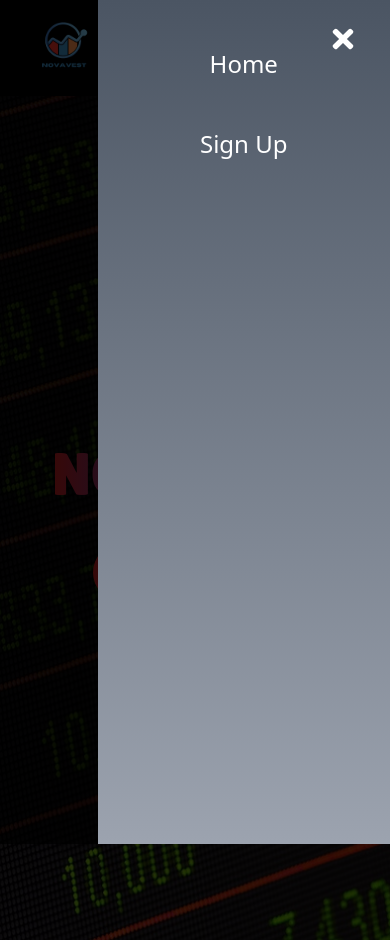
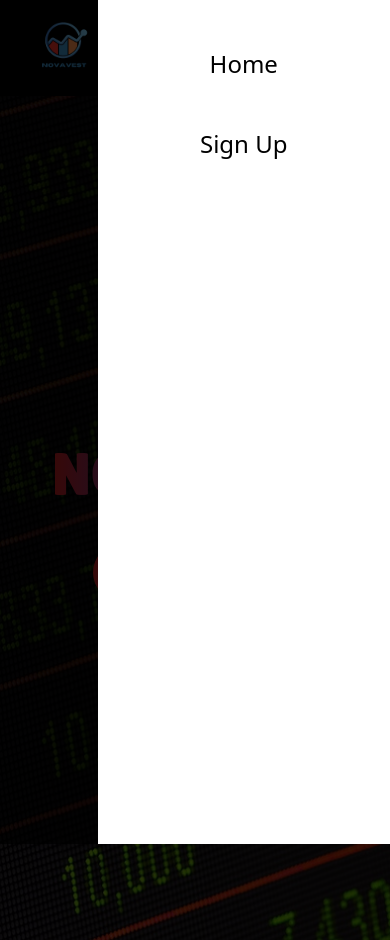
Before and after one commit to Lawrence137/windesigns, a React (Create React App) app: page / in a window 390 px wide. Both pictures are taken after a click on the element 351 px from the left and 48 px from the top of the page. Built offline with nearby package versions, Linux system fonts and the light colour scheme; a web font is replaced by a local one.

Commit message:
new design

```diff
--- a/src/Navbar.js
+++ /dev/null
@@ -1,120 +0,0 @@
-import { Link } from "react-router-dom";
-import React, { useState, useRef, useEffect } from "react";
-import novavest from "./assets/novavest.png";
-import { FaBars, FaTimes } from "react-icons/fa";
-// import { Icon } from "react-icons-kit";
-// import { ic_menu } from "react-icons-kit/md/ic_menu";
-// import { ic_close } from "react-icons-kit/md/ic_close";
-
-
-export const Navbar = ({ isAuthenticated, handleLogout }) => {
-  const [nav, setNav] = useState(false);
-  const navRef = useRef(null);
-
-  useEffect(() => {
-    const handleClickOutside = (event) => {
-      if (navRef.current && !navRef.current.contains(event.target)) {
-        setNav(false);
-      }
-    };
-    document.addEventListener("mousedown", handleClickOutside);
-    return () => {
-      document.removeEventListener("mousedown", handleClickOutside);
-    };
-  }, []);
-
-  const handleLinkClick = () => {
-    setNav(false);
-  };
-
-  return (
-    <nav className="sticky top-0 left-0 right-0 bg-black text-white flex justify-between px-4 py-2">
-      <div className="flex items-center ">
-        <Link to="/">
-          <img
-            src={novavest}
-            alt="logo"
-            className="w-24 h-20 object-contain scale-125"
-          />
-        </Link>
-        <div className="ms-5 hidden md:flex space-x-4 font-bold">
-          {isAuthenticated ? (
-            <>
-              <Link to="/company" exact className="nav-link">
-                Search
-              </Link>
-              <Link to="/imvestment" exact className="nav-link">
-                Shelf
-              </Link>
-              <Link to="/" onClick={handleLogout} exact className="nav-link">
-                Logout
-              </Link>
-            </>
-          ) : null}
-        </div>
-      </div>
-      {!isAuthenticated && (
-        <div className="hidden md:flex items-center font-bold">
-          <Link to="#" className="nav-link mr-4">
-            Login
-          </Link>
-          <Link
-            to="/signup"
-            className="nav-link rounded-full bg-blue-700 py-4 px-10  mr-6"
-          >
-            Sign Up
-          </Link>
-        </div>
-      )}
-      <div onClick={() => setNav(!nav)} className='cursor-pointer pr-4 py-4 z-30 text-white md:hidden'>
-        {nav ?  <FaTimes  size={30}/> : <FaBars size={30} />}
-      </div>
-
-      {nav && (
-        <>
-        <div     ref={navRef}
-        className={`fixed top-0 right-0 w-3/4 h-screen bg-gradient-to-b from-gray-600 to-gray-400 text-white transition duration-700 transform z-20 ${
-          nav ? "translate-x-0" : "translate-x-full"
-        }`}
-      >
-          <div className='h-full overflow-y-scroll'>
-            <ul className='flex flex-col justify-center items-center py-6'>
-              <li onClick={handleLinkClick} className='px-4 cursor-pointer capitalize py-6 text-2xl'>
-                <Link to="/">Home</Link>
-              </li>
-              {isAuthenticated && (
-                <>
-                  <li onClick={handleLinkClick} className='px-4 cursor-pointer capitalize py-6 text-4xl'>
-                    <Link to="/investment">Search</Link>
-                  </li>
-                  <li onClick={handleLinkClick} className='px-4 cursor-pointer capitalize py-6 text-4xl'>
-                    <Link to="/company">Shelf</Link>
-                  </li>
-                  <li onClick={() => { handleLogout(); handleLinkClick(); }} className='px-4 cursor-pointer capitalize py-6 text-4xl'>
-                    Logout
-                  </li>
-                </>
-              )}
-              {!isAuthenticated && (
-                <>
-                  {/* <li onClick={handleLinkClick} className='px-4 cursor-pointer capitalize py-6 text-2xl'>
-                    <Link to="/login">Login</Link>
-                  </li> */}
-                  <li onClick={handleLinkClick} className='px-4 cursor-pointer capitalize py-6 text-2xl'>
-                    <Link to="/signup">Sign Up</Link>
-                  </li>
-                </>
-              )}
-            </ul>
-          </div>
-        </div>
-            <div
-            className={`fixed inset-0 bg-black transition-opacity duration-700 z-10 ${
-              nav ? "opacity-70" : "opacity-0 pointer-events-none"
-            }`}
-          />
-          </>
-      )}
-    </nav>
-  );
-};
--- a/src/Home.js
+++ b/src/components/Home.js
@@ -15,7 +15,7 @@ export const Home = () => {
         <div
           className="bg-cover bg-center h-screen"
           style={{
-            backgroundImage: `url(${require("./assets/backgrd.jpg")})`
+            backgroundImage: `url(${require("../assets/backgrd.jpg")})`
           }}
         >
           <div
--- /dev/null
+++ b/src/components/Navbar.js
@@ -0,0 +1,139 @@
+import { Link } from "react-router-dom";
+import React, { useState, useRef, useEffect } from "react";
+import novavest from "../assets/novavest.png";
+import { FaBars, FaTimes } from "react-icons/fa";
+export const Navbar = ({ isAuthenticated, handleLogout }) => {
+  const [nav, setNav] = useState(false);
+  const navRef = useRef(null);
+
+  useEffect(() => {
+    const handleClickOutside = (event) => {
+      if (navRef.current && !navRef.current.contains(event.target)) {
+        setNav(false);
+      }
+    };
+    document.addEventListener("mousedown", handleClickOutside);
+    return () => {
+      document.removeEventListener("mousedown", handleClickOutside);
+    };
+  }, []);
+
+  const handleLinkClick = () => {
+    setNav(false);
+  };
+
+  return (
+ <nav className="sticky top-0 left-0 right-0 bg-black text-white flex justify-between px-4 py-2">
+    <div className="flex items-center ">
+      <Link to="/">
+        <img
+          src={novavest}
+          alt="logo"
+          className="w-24 h-20 object-contain scale-125"
+        />
+      </Link>
+      <div className="ms-5 hidden md:flex space-x-4 font-bold">
+        {isAuthenticated ? (
+          <>
+            <Link to="/company" exact className="nav-link">
+              Search
+            </Link>
+            <Link to="/imvestment" exact className="nav-link">
+              Shelf
+            </Link>
+            <Link to="/" onClick={handleLogout} exact className="nav-link">
+              Logout
+            </Link>
+          </>
+        ) : null}
+      </div>
+    </div>
+    {!isAuthenticated && (
+      <div className="hidden md:flex items-center font-bold">
+        <Link to="#" className="nav-link mr-4">
+          Login
+        </Link>
+        <Link
+          to="/signup"
+          className="nav-link rounded-full bg-blue-700 py-4 px-10  mr-6"
+        >
+          Sign Up
+        </Link>
+      </div>
+    )}
+    <div
+      onClick={() => setNav(!nav)}
+      className="cursor-pointer pr-4 py-4 z-30 text-white md:hidden"
+    >
+      {nav ? <FaTimes size={30} /> : <FaBars size={30} />}
+    </div>
+
+{nav && (
+  <>
+  <div
+    ref={navRef}
+    className={`fixed top-0 right-0 w-3/4 h-screen bg-white text-black transition-opacity duration-300 ease-in-out z-20 ${
+      nav ? "opacity-100" : "opacity-0"
+    }`}
+  >
+    <div className="h-full overflow-y-scroll">
+      <ul className="flex flex-col justify-center items-center py-6">
+        <li
+          onClick={handleLinkClick}
+          className="px-4 cursor-pointer capitalize py-6 text-2xl"
+        >
+          <Link to="/">Home</Link>
+        </li>
+        {isAuthenticated && (
+          <>
+            <li
+              onClick={handleLinkClick}
+              className="px-4 cursor-pointer capitalize py-6 text-4xl"
+            >
+              <Link to="/investment">Search</Link>
+            </li>
+            <li
+              onClick={handleLinkClick}
+              className="px-4 cursor-pointer capitalize py-6 text-4xl"
+            >
+              <Link to="/company">Shelf</Link>
+            </li>
+            <li
+              onClick={() => {
+                handleLogout();
+                handleLinkClick();
+              }}
+              className="px-4 cursor-pointer capitalize py-6 text-4xl"
+            >
+              Logout
+            </li>
+          </>
+        )}
+        {!isAuthenticated && (
+          <>
+            {/* <li onClick={handleLinkClick} className='px-4 cursor-pointer capitalize py-6 text-2xl'>
+              <Link to="/login">Login</Link>
+            </li> */}
+            <li
+              onClick={handleLinkClick}
+              className="px-4 cursor-pointer capitalize py-6 text-2xl"
+            >
+              <Link to="/signup">Sign Up</Link>
+            </li>
+          </>
+        )}
+      </ul>
+    </div>
+  </div>
+
+
+            <div
+            className={`fixed inset-0 bg-black transition-opacity duration-700 z-10 ${
+              nav ? "opacity-70" : "opacity-0 pointer-events-none"
+            }`}
+          />
+          </>
+      )}
+    </nav>
+  );
+};
--- a/src/index.css
+++ b/src/index.css
@@ -12,7 +12,3 @@
       font-family: 'Raleway', sans-serif;
     }
   }
-
-  .landing-page{
-     box-shadow: 0 8px 16px rgba(0,0,0,.3);
-}
```
Also changed, not shown: src/App.js (+5 -5 lines), src/components/Company.js (renamed from src/Company.js), src/components/Investment.js (renamed from src/Investment.js), src/components/Login.js (renamed from src/Login.js), src/components/SignUp.js (renamed from src/SignUp.js).
